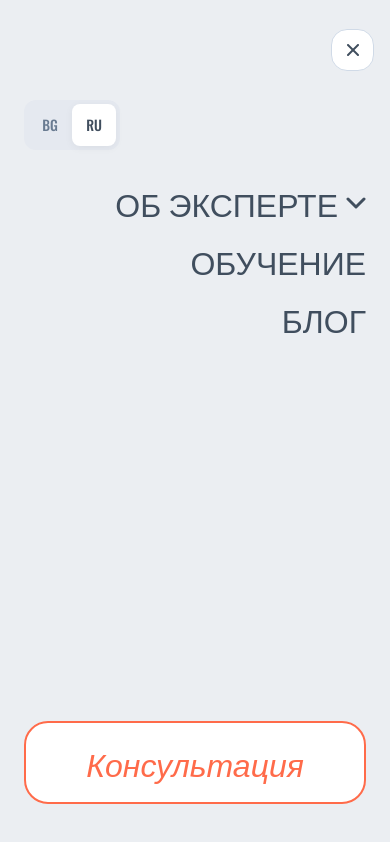
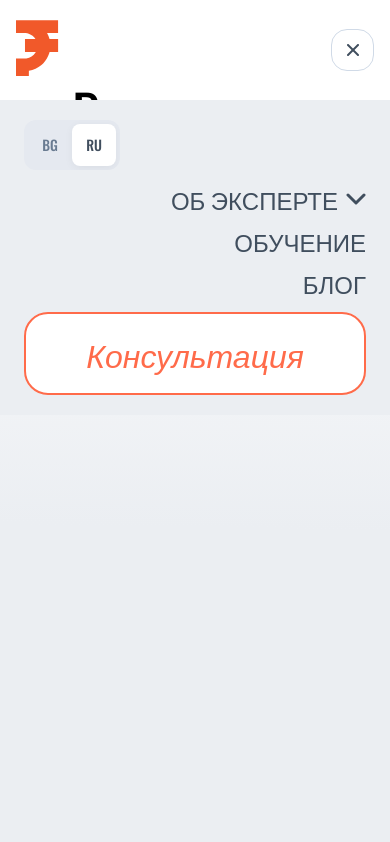
Before and after one commit to Serginho915/Plameli, a Next.js app in the folder frontend/: page /ru/education in a window 390 px wide. Both pictures are taken after a click on the button "Open Menu". Built offline with nearby package versions, Linux system fonts and the light colour scheme.

Commit message:
fixed dp header

```diff
--- a/frontend/src/app/[lang]/layout.tsx
+++ b/frontend/src/app/[lang]/layout.tsx
@@ -21,6 +21,7 @@ export const metadata: Metadata = {
 };
 
 import { LanguageProvider } from "@/context/LanguageContext.tsx";
+import { UIProvider } from "@/context/UIContext.tsx";
 import { Header } from "@/components/layout/Header/Header.tsx";
 import { Footer } from "@/components/layout/Footer/Footer.tsx";
 import { i18n } from "@/i18n-config.ts";
@@ -44,11 +45,13 @@ export default async function RootLayout({
     <html lang={lang} className={`${oswald.variable} ${sourceSans.variable}`}>
       <body >
         <LanguageProvider initialLang={currentLang}>
-          <Header />
-          <main className='main-flex'>
-            {children}
-          </main>
-          <Footer />
+          <UIProvider>
+            <Header />
+            <main className='main-flex'>
+              {children}
+            </main>
+            <Footer />
+          </UIProvider>
         </LanguageProvider>
       </body>
     </html>
--- a/frontend/src/components/layout/Header/Header.module.scss
+++ b/frontend/src/components/layout/Header/Header.module.scss
@@ -67,38 +67,56 @@
 // Mobile Menu
 // ──────────────────────────
 .mobileMenu {
-  position: fixed;
-  top: 0;
-  right: -100%;
+  position: absolute;
+  top: 100%;
+  left: 0;
   width: 100%;
-  height: 100vh;
   background: #EBEEF2;
   transition: all 0.4s ease-in-out;
   z-index: 90;
-  padding: 100px 24px 40px;
+  padding: 20px 24px;
   display: flex;
   flex-direction: column;
+  overflow: hidden;
+  opacity: 0;
+  visibility: hidden;
+  transform: translateY(-10px);
 
   &.mobileMenuOpen {
-    right: 0;
+    opacity: 1;
+    visibility: visible;
+    transform: translateY(0);
   }
 }
 
 .mobileMenuContent {
   display: flex;
   flex-direction: column;
-  gap: 40px;
+  gap: 16px;
   height: 100%;
+
+  :global(.nav_navList__9n6p5) {
+    // Targeting Nav's list if needed, but better to use classes
+    gap: 16px;
+  }
 }
 
 .mobileTop {
   display: flex;
   justify-content: flex-start;
+
+  @include up("mobile-large") {
+    display: none;
+  }
+
+  @include up("tablet") {
+    display: none;
+  }
 }
 
 .mobileActions {
   margin-top: auto;
   display: flex;
   flex-direction: column;
-  align-items: center;
+  align-items: stretch;
 }
--- a/frontend/src/components/layout/Header/Header.tsx
+++ b/frontend/src/components/layout/Header/Header.tsx
@@ -1,5 +1,5 @@
 'use client';
-import { useState } from 'react';
+import { useRef, useEffect } from 'react';
 import Link from 'next/link';
 import { Logo } from './Logo/Logo.tsx';
 import { Nav } from './Nav/Nav.tsx';
@@ -8,13 +8,34 @@ import { useTranslation } from '@/hooks/useTranslation.ts';
 import styles from './Header.module.scss';
 import { Button } from '@/components/ui/Button/Button.tsx';
 import { Burger } from './Burger/Burger.tsx';
+import { useUI } from '@/context/UIContext.tsx';
 
 export const Header = () => {
   const { language } = useTranslation();
-  const [isMenuOpen, setIsMenuOpen] = useState(false);
+  const { isMenuOpen, setIsMenuOpen } = useUI();
+  const headerRef = useRef<HTMLElement>(null);
+
+  useEffect(() => {
+    const handleClickOutside = (event: MouseEvent) => {
+      if (headerRef.current && !headerRef.current.contains(event.target as Node)) {
+        setIsMenuOpen(false);
+      }
+    };
+
+    if (isMenuOpen) {
+      // Use a small timeout to avoid immediate closing when opening the menu
+      const timer = setTimeout(() => {
+        document.addEventListener('click', handleClickOutside);
+      }, 0);
+      return () => {
+        clearTimeout(timer);
+        document.removeEventListener('click', handleClickOutside);
+      };
+    }
+  }, [isMenuOpen, setIsMenuOpen]);
 
   return (
-    <header className={styles.header}>
+    <header className={styles.header} ref={headerRef}>
       <div className={`container ${styles.headerContainer}`}>
         <Link href={`/${language}`} className={styles.logo}>
           <Logo />
--- a/frontend/src/components/layout/Header/Nav/Nav.module.scss
+++ b/frontend/src/components/layout/Header/Nav/Nav.module.scss
@@ -9,8 +9,8 @@
 
   @include down("tablet") {
     flex-direction: column;
-    align-items: flex-end; // Right align as seen in the design
-    gap: 32px;
+    align-items: flex-end;
+    gap: 16px;
   }
 }
 
@@ -34,7 +34,7 @@
   }
 
   @include down("tablet") {
-    font-size: 32px; // Larger font on mobile as per design
+    font-size: 24px;
   }
 }
 
--- a/frontend/src/components/ui/Button/Button.module.scss
+++ b/frontend/src/components/ui/Button/Button.module.scss
@@ -66,7 +66,6 @@
   font-size: 32px;
   padding: 16px 40px;
   width: 100%;
-  max-width: 440px;
   text-transform: none;
   font-weight: 500;
 
--- a/frontend/src/components/ui/LanguageSwitcher/LanguageSwitcher.module.scss
+++ b/frontend/src/components/ui/LanguageSwitcher/LanguageSwitcher.module.scss
@@ -25,15 +25,32 @@
 }
 
 .switcher {
+  position: relative;
   display: flex;
   align-items: center;
   background: #E5E9F0; // Light grey-blue background
   border-radius: 12px;
   padding: 4px;
   width: fit-content;
+  overflow: hidden;
+}
+
+.slider {
+  position: absolute;
+  top: 4px;
+  left: 4px;
+  width: calc(50% - 4px);
+  height: calc(100% - 8px);
+  background: #FFFFFF;
+  border-radius: 8px;
+  box-shadow: 0 2px 8px rgba(0, 0, 0, 0.05);
+  transition: transform 0.3s cubic-bezier(0.4, 0, 0.2, 1);
+  z-index: 0;
 }
 
 .langBtn {
+  position: relative;
+  z-index: 1;
   border: none;
   background: transparent;
   padding: 8px 12px;
@@ -49,9 +66,7 @@
   outline: none;
 
   &.active {
-    background: #FFFFFF;
     color: #404E5E;
-    box-shadow: 0 2px 8px rgba(0, 0, 0, 0.05);
   }
 
   &:hover:not(.active) {
--- a/frontend/src/components/ui/LanguageSwitcher/LanguageSwitcher.tsx
+++ b/frontend/src/components/ui/LanguageSwitcher/LanguageSwitcher.tsx
@@ -1,5 +1,6 @@
 'use client';
 
+import { useState, useEffect } from 'react';
 import { usePathname, useRouter } from 'next/navigation';
 import { useTranslation } from '@/hooks/useTranslation.ts';
 import { i18n } from '@/i18n-config.ts';
@@ -9,16 +10,28 @@ export const LanguageSwitcher = ({ variant = 'default' }: { variant?: 'default'
   const { language } = useTranslation();
   const pathname = usePathname();
   const router = useRouter();
+  const [displayLang, setDisplayLang] = useState(language);
+
+  useEffect(() => {
+    setDisplayLang(language);
+  }, [language]);
 
   const changeLanguage = (newLang: 'ru' | 'bg') => {
     if (language === newLang) return;
     if (!pathname) return;
 
-    const segments = pathname.split('/');
-    segments[1] = newLang;
+    setDisplayLang(newLang);
 
-    const nextPathname = segments.join('/');
-    router.push(nextPathname);
+    setTimeout(() => {
+      const segments = pathname.split('/');
+      segments[1] = newLang;
+
+      const nextPathname = segments.join('/');
+      if (typeof window !== 'undefined') {
+        sessionStorage.setItem('keepMenuOpen', 'true');
+      }
+      router.push(nextPathname);
+    }, 300);
   };
 
   const toggleLanguage = () => {
@@ -28,14 +41,20 @@ export const LanguageSwitcher = ({ variant = 'default' }: { variant?: 'default'
   if (variant === 'mobile') {
     return (
       <div className={styles.switcher}>
+        <div
+          className={styles.slider}
+          style={{
+            transform: `translateX(${displayLang === 'ru' ? '100%' : '0%'})`
+          }}
+        />
         <button
-          className={`${styles.langBtn} ${language === 'bg' ? styles.active : ''}`}
+          className={`${styles.langBtn} ${displayLang === 'bg' ? styles.active : ''}`}
           onClick={() => changeLanguage('bg')}
         >
           BG
         </button>
         <button
-          className={`${styles.langBtn} ${language === 'ru' ? styles.active : ''}`}
+          className={`${styles.langBtn} ${displayLang === 'ru' ? styles.active : ''}`}
           onClick={() => changeLanguage('ru')}
         >
           RU
--- /dev/null
+++ b/frontend/src/context/UIContext.tsx
@@ -0,0 +1,38 @@
+'use client';
+
+import React, { createContext, useContext, useState, ReactNode } from 'react';
+
+interface UIContextType {
+  isMenuOpen: boolean;
+  setIsMenuOpen: (isOpen: boolean) => void;
+  toggleMenu: () => void;
+}
+
+const UIContext = createContext<UIContextType | undefined>(undefined);
+
+let globalIsMenuOpen = false;
+
+export const UIProvider: React.FC<{ children: ReactNode }> = ({ children }) => {
+  const [isMenuOpen, setIsMenuOpen] = useState(globalIsMenuOpen);
+
+  const handleSetIsMenuOpen = (isOpen: boolean) => {
+    globalIsMenuOpen = isOpen;
+    setIsMenuOpen(isOpen);
+  };
+
+  const toggleMenu = () => handleSetIsMenuOpen(!isMenuOpen);
+
+  return (
+    <UIContext.Provider value={{ isMenuOpen, setIsMenuOpen: handleSetIsMenuOpen, toggleMenu }}>
+      {children}
+    </UIContext.Provider>
+  );
+};
+
+export const useUI = () => {
+  const context = useContext(UIContext);
+  if (context === undefined) {
+    throw new Error('useUI must be used within a UIProvider');
+  }
+  return context;
+};
```
